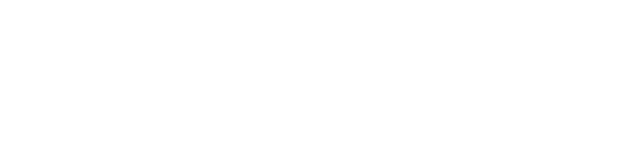
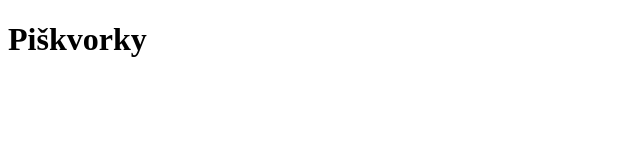
Before and after one commit to zuzixlik/ukol1_-piskvorky, a plain HTML site: page index.html in a window 1280 px wide. Shown: the whole page, without its empty margins (0-640 px from the left). Drawn offline with Linux system fonts and the light colour scheme.

Commit message:
index.html basic

```diff
--- a/index.html
+++ b/index.html
@@ -9,5 +9,7 @@
     <link rel="stylesheet" href="style.css" />
   </head>
 
-  <body></body>
+  <body>
+    <h1>Piškvorky</h1>
+  </body>
 </html>
```
